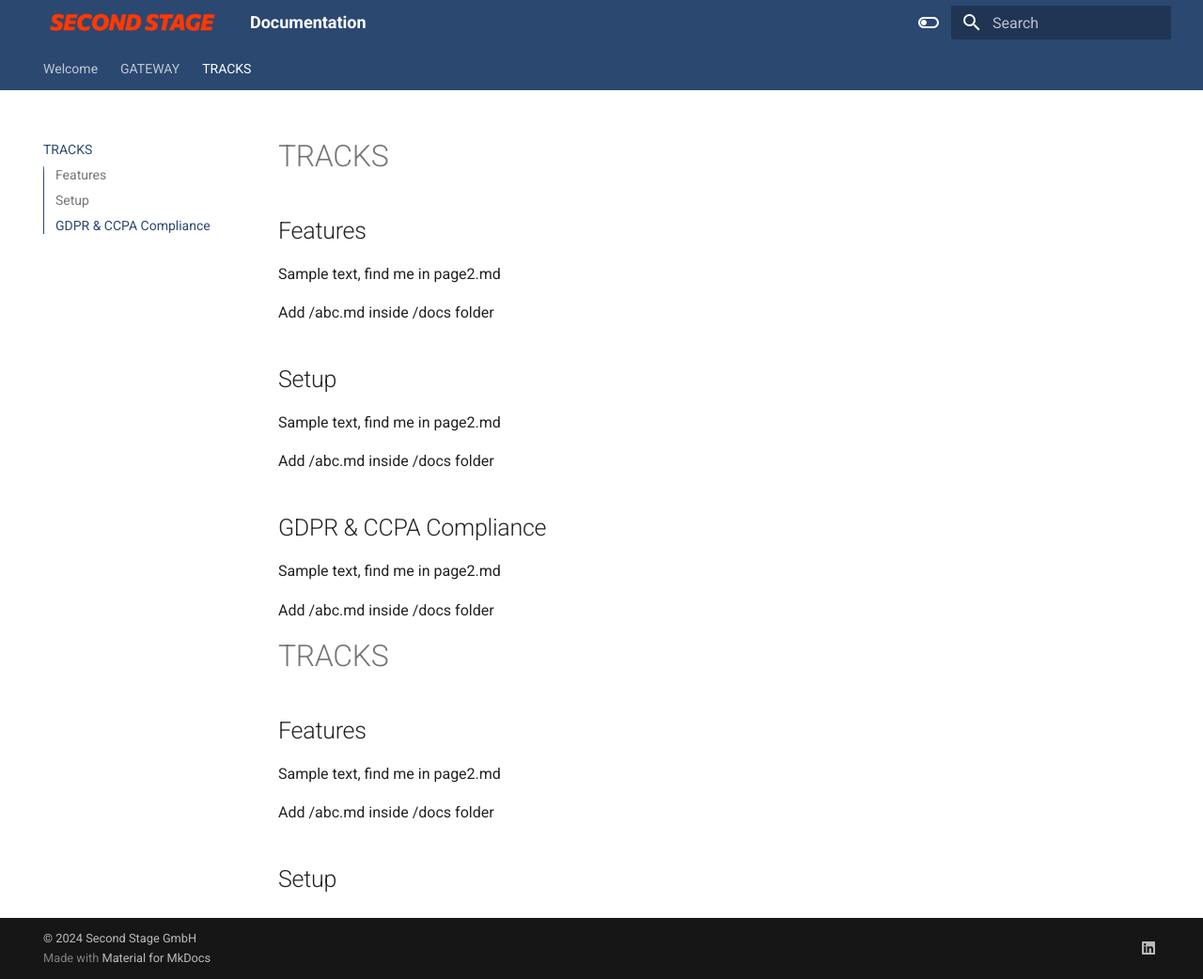
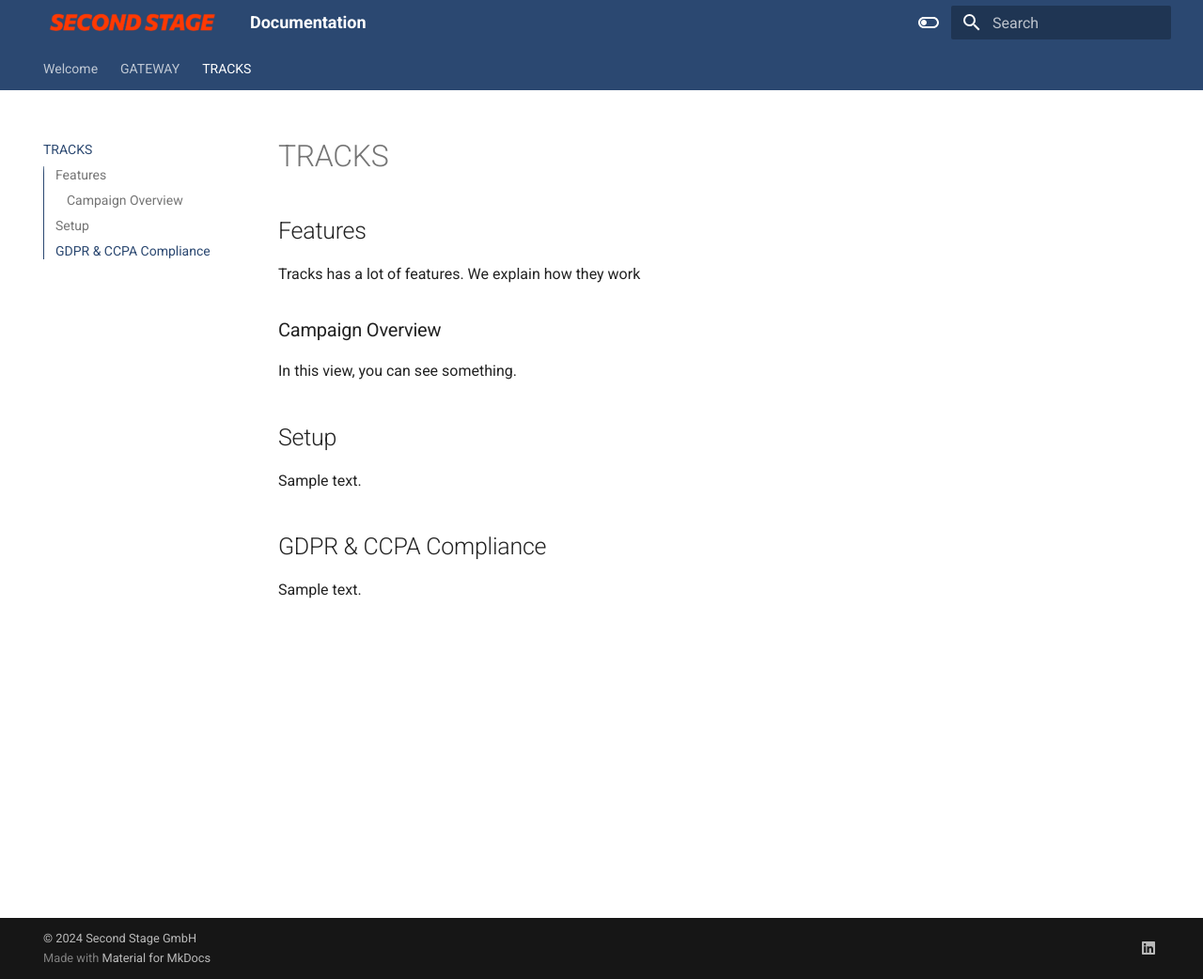
Before and after one commit to secondstage-io/tracks-documentation, an MkDocs documentation site: the page built from docs/tracks.md, in a window 1280 px wide and 1042 px high. Shown: the whole window at 94% size. Built offline with MkDocs 1.6.1 and Material for MkDocs 9.7.7, drawn with Linux system fonts in a browser that asks for light colours.

Commit message:
Update tracks.md
some changes to copy to test around.

```diff
--- a/docs/tracks.md
+++ b/docs/tracks.md
@@ -2,28 +2,16 @@
 
 ## Features
 
-Sample text, find me in page2.md
+Tracks has a lot of features. We explain how they work
 
-Add /abc.md inside /docs folder
+### Campaign Overview
+
+In this view, you can see something.
 
 ## Setup
 
-Sample text, find me in page2.md
-
-Add /abc.md inside /docs folder
+Sample text.
 
 ## GDPR & CCPA Compliance
 
-Sample text, find me in page2.md
-
-Add /abc.md inside /docs folder
-
-# TRACKS
-
-## Features
-
-Sample text, find me in page2.md
-
-Add /abc.md inside /docs folder
-
-## Setup
+Sample text.
```
